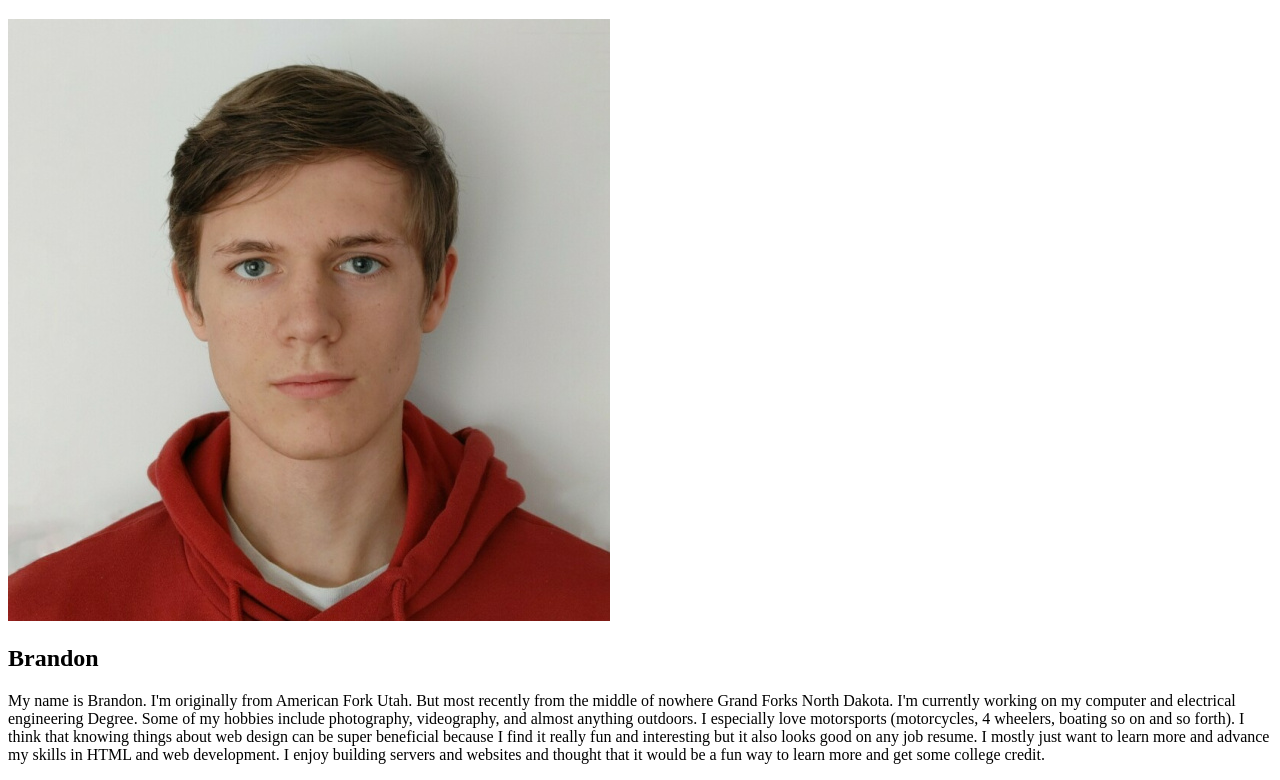
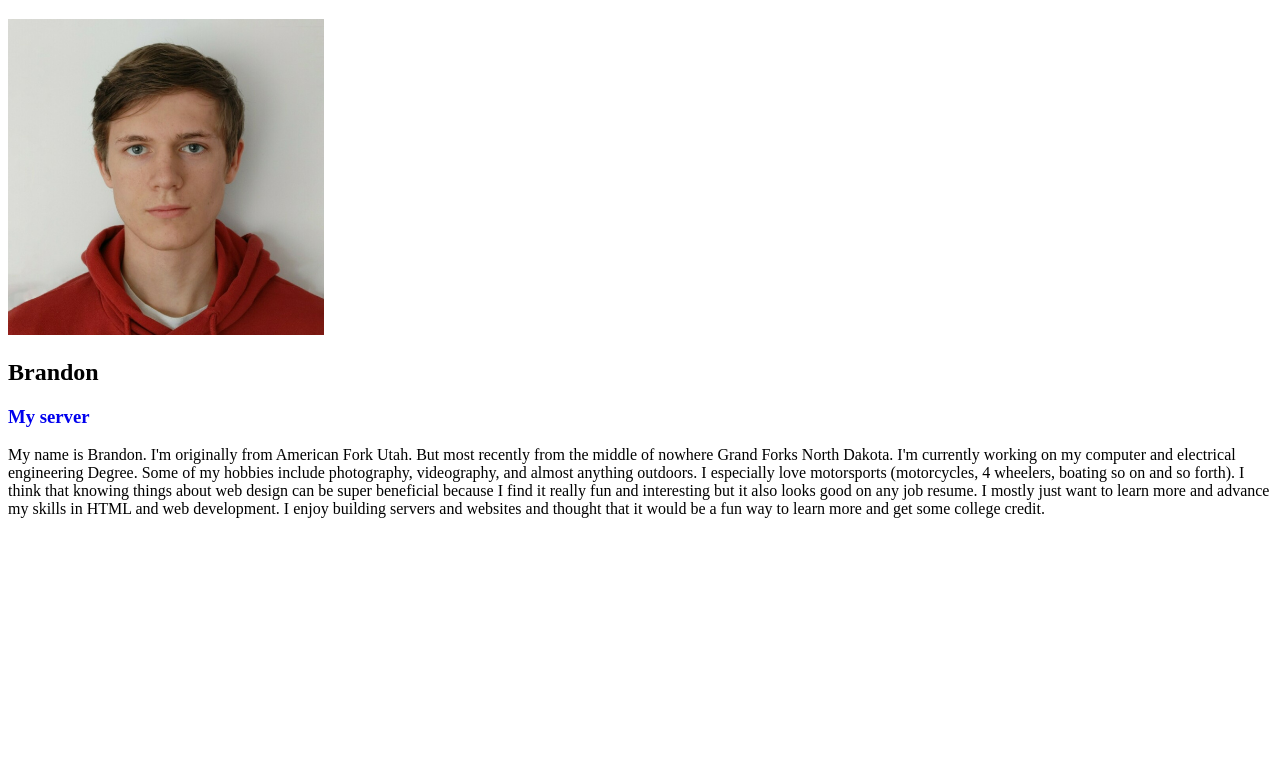
Before and after one commit to imjust-don/CSE-110, a plain HTML site: page Getting to know you/website.html in a window 1280 px wide. Shown: the part 61-841 px from the top of the page. After the commit the page ends 800 px from the top, so only its background shows below. Drawn offline with Linux system fonts and the light colour scheme.

Commit message:
edits to the about me website

```diff
--- /dev/null
+++ b/Getting to know you/styles/style.css
@@ -0,0 +1,15 @@
+#image {
+
+    width: 25%;
+    height: 25%;
+
+}
+
+h3 a {
+    text-decoration: none;
+    text-shadow: 5px;
+}
+
+h3 a:hover {
+    color: rgb(103, 3, 3);
+}
--- a/Getting to know you/website.html
+++ b/Getting to know you/website.html
@@ -7,11 +7,15 @@
         <title>
             All About Me
         </title>
+        <link rel="stylesheet" href="styles/style.css">
     </head>
     <body>
         <h1>About me</h1>
-        <img src="image\image of me.jpg" alt="image of me?">
+        <img id="image" src="image\image of me.jpg" alt="image of me?">
         <h2>Brandon</h2>
+        <h3 id="link">
+            <a href="http://cheesegrater9000.tech" target="_blank">My server</a>
+        </h3>
         <p>    My name is Brandon. I'm originally from American Fork Utah. But most recently from the middle of nowhere Grand Forks North Dakota. I'm currently working on my computer and electrical engineering Degree. Some of my hobbies include photography, videography, and almost anything outdoors. I especially love motorsports (motorcycles, 4 wheelers, boating so on and so forth). I think that knowing things about web design can be super beneficial because I find it really fun and interesting but it also looks good on any job resume. I mostly just want to learn more and advance my skills in HTML and web development. I enjoy building servers and websites and thought that it would be a fun way to learn more and get some college credit.</p>
     </body>
 
```
